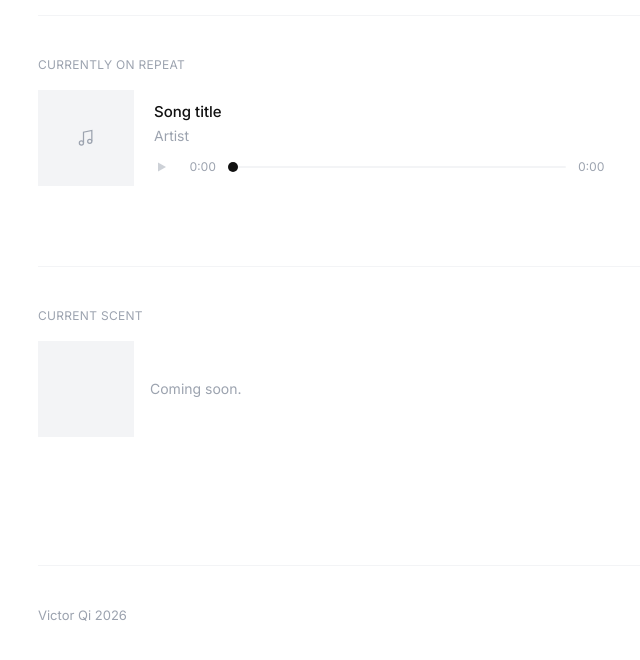
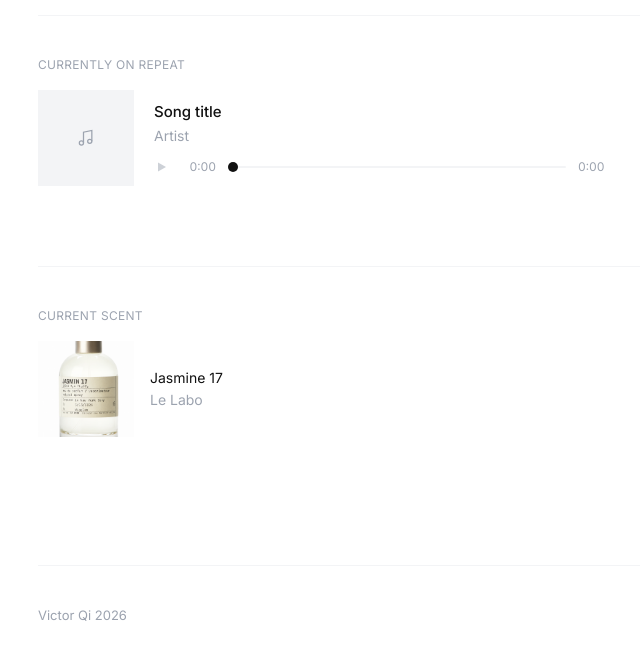
Before and after one commit to stridesz/victor-portfolio, a Next.js app: page /about in a window 1280 px wide. Shown: the part 1746-2406 px from the top of the page, without its empty margins (130-770 px from the left). Built offline with nearby package versions, Linux system fonts and the light colour scheme.

Commit message:
add Le Labo Jasmine 17 to current scent

```diff
--- a/data/about.ts
+++ b/data/about.ts
@@ -58,7 +58,7 @@ export const track = {
 // Scent slot: name, house, and photo are intentionally empty (not yet
 // supplied). Drop the bottle photo under public/media/about/ and fill these in.
 export const scent = {
-  name: "",
-  house: "",
-  photo: "",
+  name: "Jasmine 17",
+  house: "Le Labo",
+  photo: "/media/about/le-labo-jasmine-17.png",
 };
```
Also changed, not shown: public/media/about/le-labo-jasmine-17.png (added).
